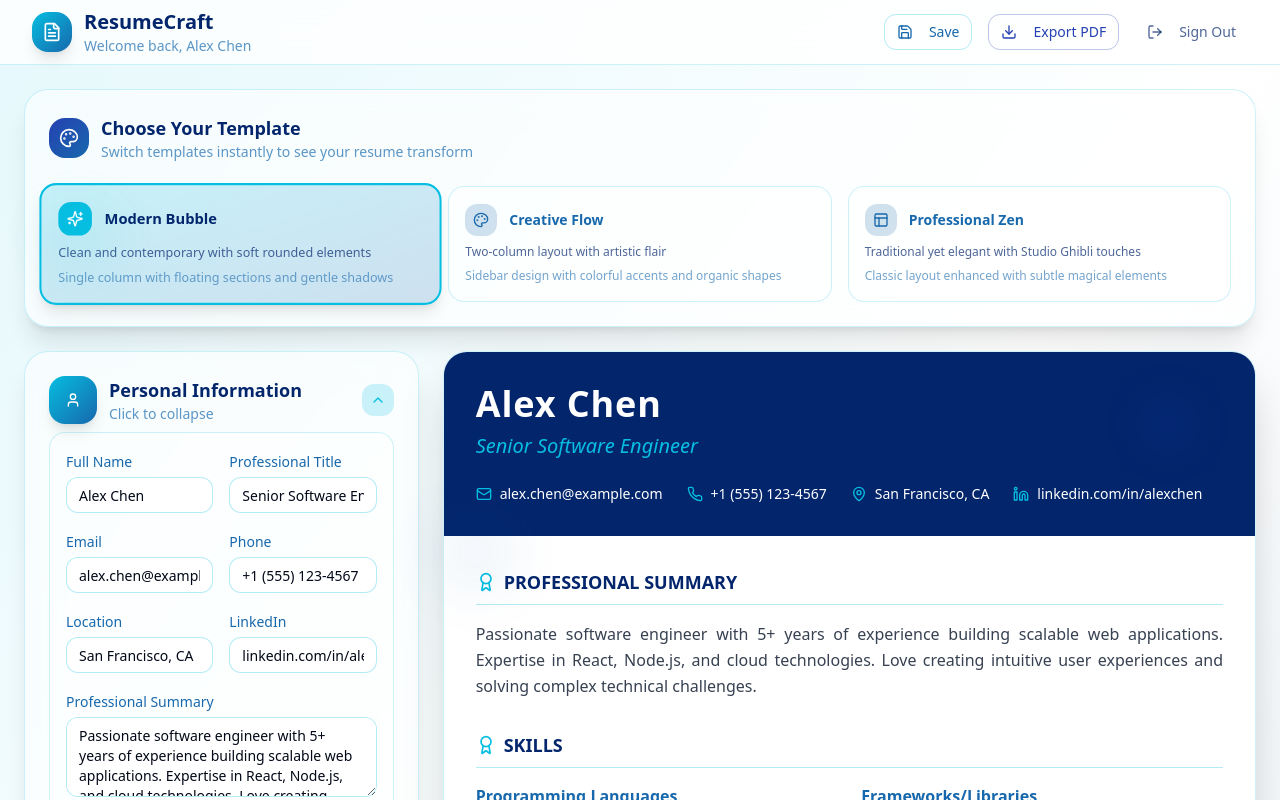
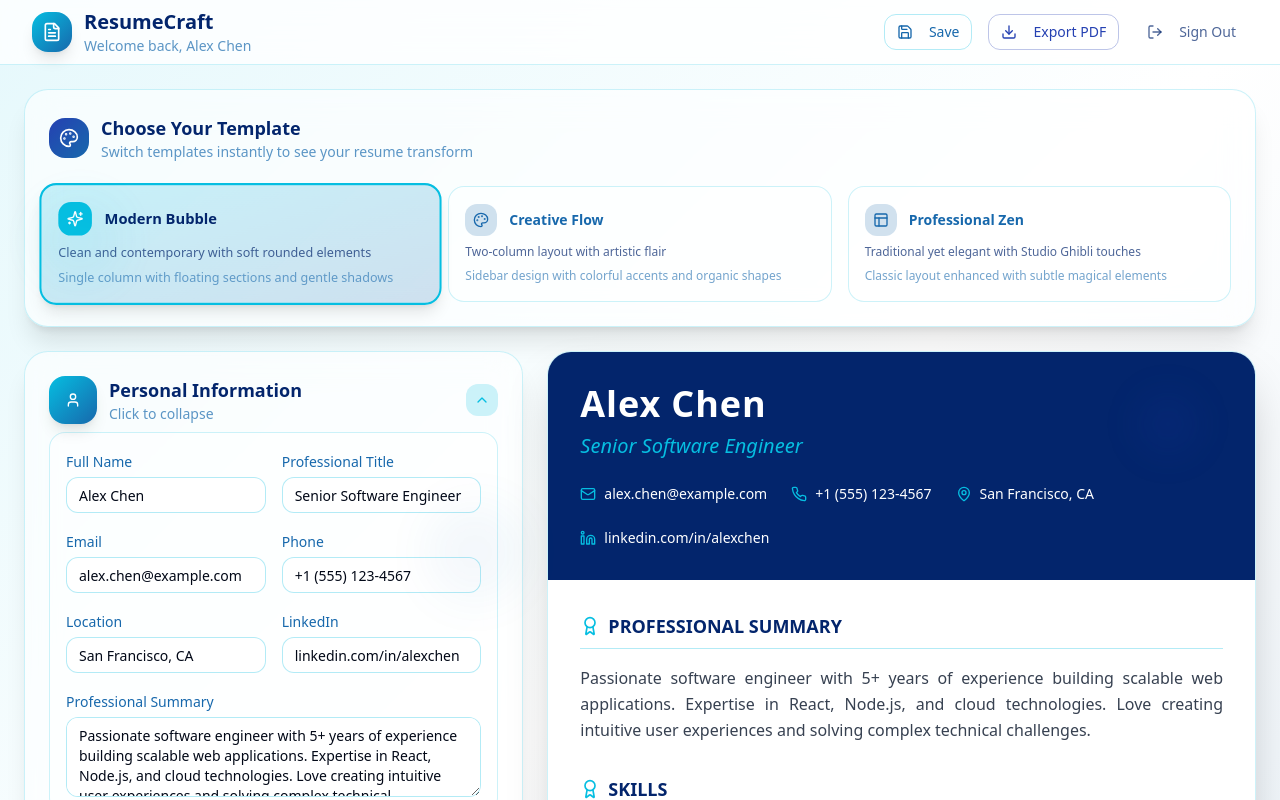
Before and after one commit to apatel924/resume_builder, a Next.js app: page / in a window 1280 px wide. Both pictures are taken after a click on the button "Continue with Google". Shown: the top 800 px of the page. Built offline with nearby package versions, Linux system fonts and the light colour scheme.

Commit message:
Update resume builder component

```diff
--- a/components/resume-builder.tsx
+++ b/components/resume-builder.tsx
@@ -2,7 +2,6 @@
 
 import { useState } from "react"
 import { Button } from "@/components/ui/button"
-import { Card } from "@/components/ui/card"
 import { useAuth } from "@/contexts/auth-context"
 import { useResume } from "@/contexts/resume-context"
 import ResumeEditor from "./resume-editor"
@@ -70,33 +69,21 @@ export default function ResumeBuilder() {
         </div>
       </header>
 
-      {/* Save Notification */}
-      {showSaveNotification && (
-        <div className="fixed top-20 right-4 z-50 animate-in slide-in-from-right">
-          <Card className="bg-green-500 text-white p-3 rounded-xl shadow-lg">
-            <div className="flex items-center gap-2">
-              <Save className="w-4 h-4" />
-              <span className="text-sm font-medium">Resume saved successfully!</span>
-            </div>
-          </Card>
-        </div>
-      )}
-
       {/* Template Selector */}
       <div className="w-full px-6 py-6">
         <TemplateSelector />
       </div>
 
-      {/* Main Content */}
+      {/* Main Content - EVEN MORE LEFT SIDE SPACE */}
       <div className="w-full px-6 pb-8">
         <div className="grid lg:grid-cols-12 gap-6 max-w-none">
-          {/* Editor Panel - Takes up 4 columns */}
-          <div className="lg:col-span-4 space-y-4">
+          {/* Editor Panel - MUCH WIDER for optimal editing experience (5 columns) */}
+          <div className="lg:col-span-5 space-y-4">
             <ResumeEditor />
           </div>
 
-          {/* Preview Panel - Takes up 8 columns */}
-          <div className="lg:col-span-8 lg:sticky lg:top-24 lg:h-fit">
+          {/* Preview Panel - BALANCED for great preview (7 columns) */}
+          <div className="lg:col-span-7 lg:sticky lg:top-24 h-[calc(100vh-6rem)]">
             <ResumePreview />
           </div>
         </div>
```
